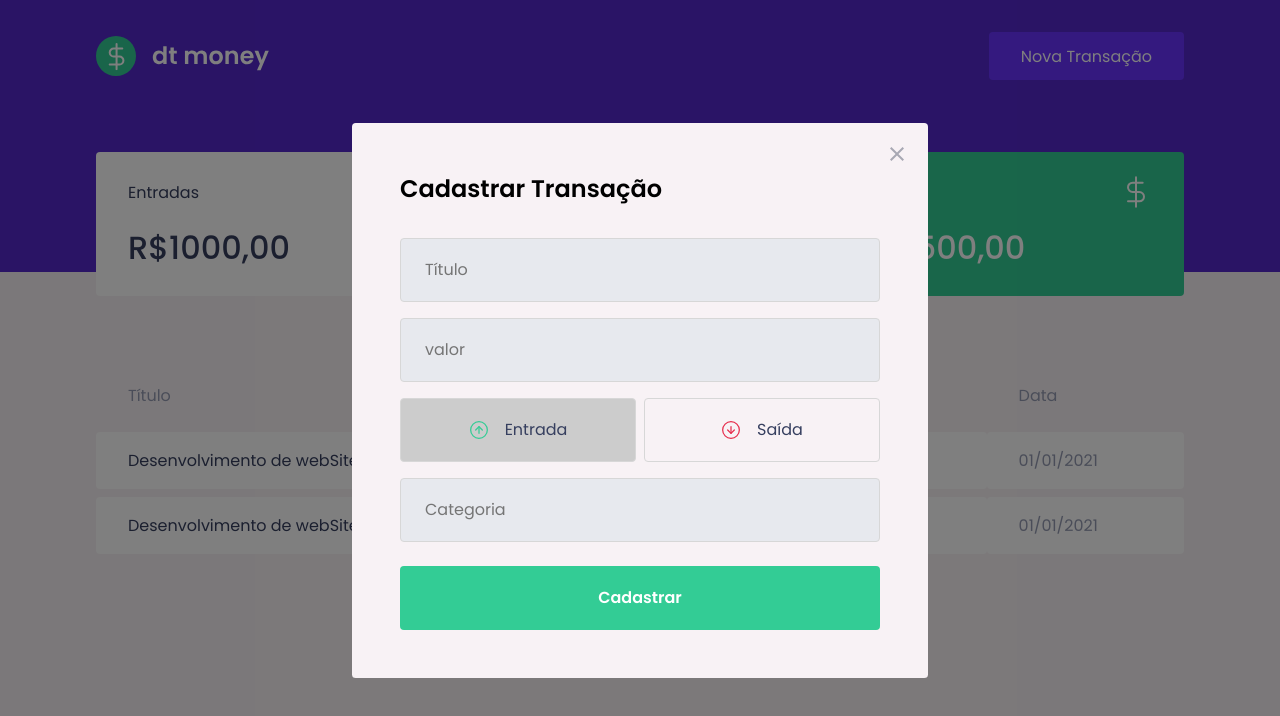
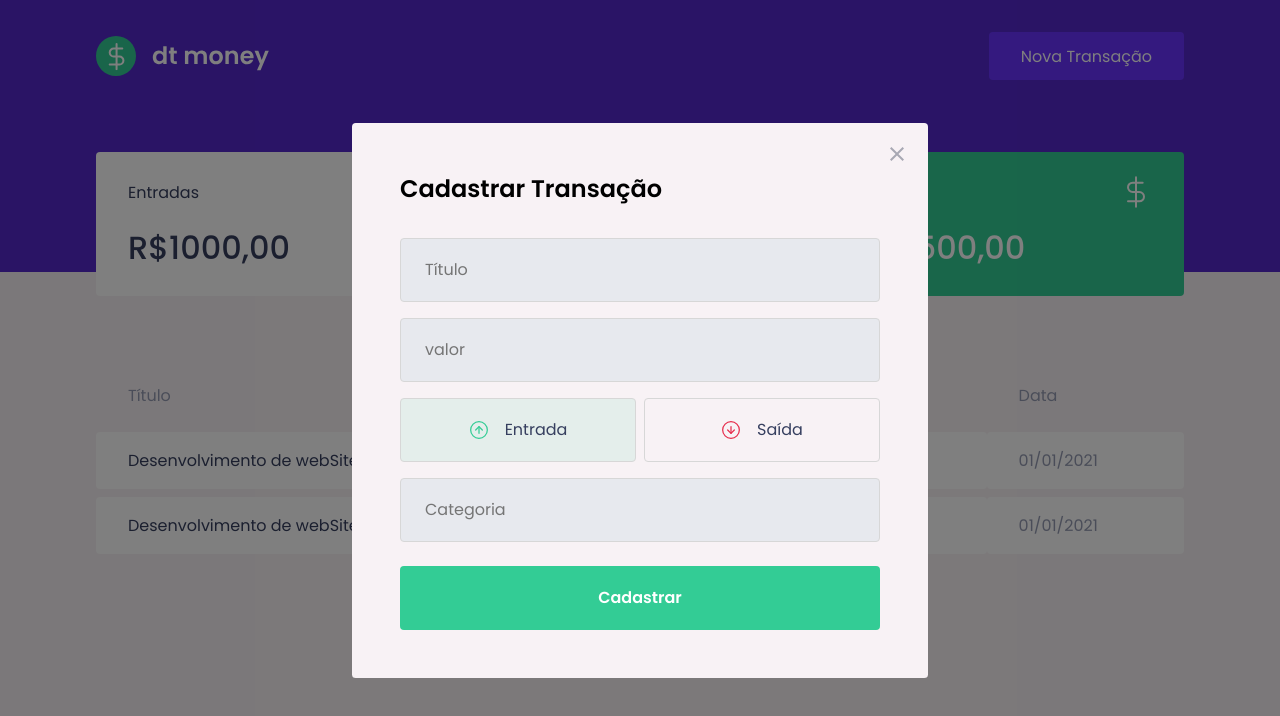
Before and after one commit to brunoemferreira/rocketseat-ignite-dt-money, a React (Create React App) app in the folder dtmoney/: page / in a window 1280 px wide. Both pictures are taken after a click on the button "Nova Transação". Shown: the top 716 px of the page. Built offline with nearby package versions, Linux system fonts and the light colour scheme; no server answers; what miragejs would draw is missing.

Commit message:
Button colors

```diff
--- a/dtmoney/src/components/NewTransactionModal/index.tsx
+++ b/dtmoney/src/components/NewTransactionModal/index.tsx
@@ -43,6 +43,7 @@
             type="button"
             onClick={() => { setType('deposit') }}
             isActive={type === 'deposit'}
+            activeColor="green"
           >
             <img src={incomeImg} alt="Entrada" />
             <span>Entrada</span>
@@ -51,6 +52,7 @@
             type="button"
             onClick={() => { setType('withdraw') }}
             isActive={type === 'withdraw'}
+            activeColor="red"
           >
             <img src={outcomeImg} alt="Saída" />
             <span>Saída</span>
--- a/dtmoney/src/components/NewTransactionModal/styles.ts
+++ b/dtmoney/src/components/NewTransactionModal/styles.ts
@@ -1,5 +1,5 @@
 import styled from "styled-components";
-import { darken } from "polished";
+import { darken, transparentize } from "polished";
 
 export const Container = styled.form`
   h2 {
@@ -57,14 +57,23 @@
 
 interface IRadioBoxProps {
   isActive: boolean;
+  activeColor: "green" | "red";
 }
+
+const colors = {
+  green: "#33CC95",
+  red: "#E52E4D",
+};
 
 export const RadioBox = styled.button<IRadioBoxProps>`
   height: 4rem;
   border: 1px solid #d7d7d7;
   border-radius: 0.25rem;
 
-  background: ${(props) => (props.isActive ? "#ccc" : "transparent")};
+  background: ${(props) =>
+    props.isActive
+      ? transparentize(0.9, colors[props.activeColor])
+      : "transparent"};
 
   display: flex;
   align-items: center;
```
